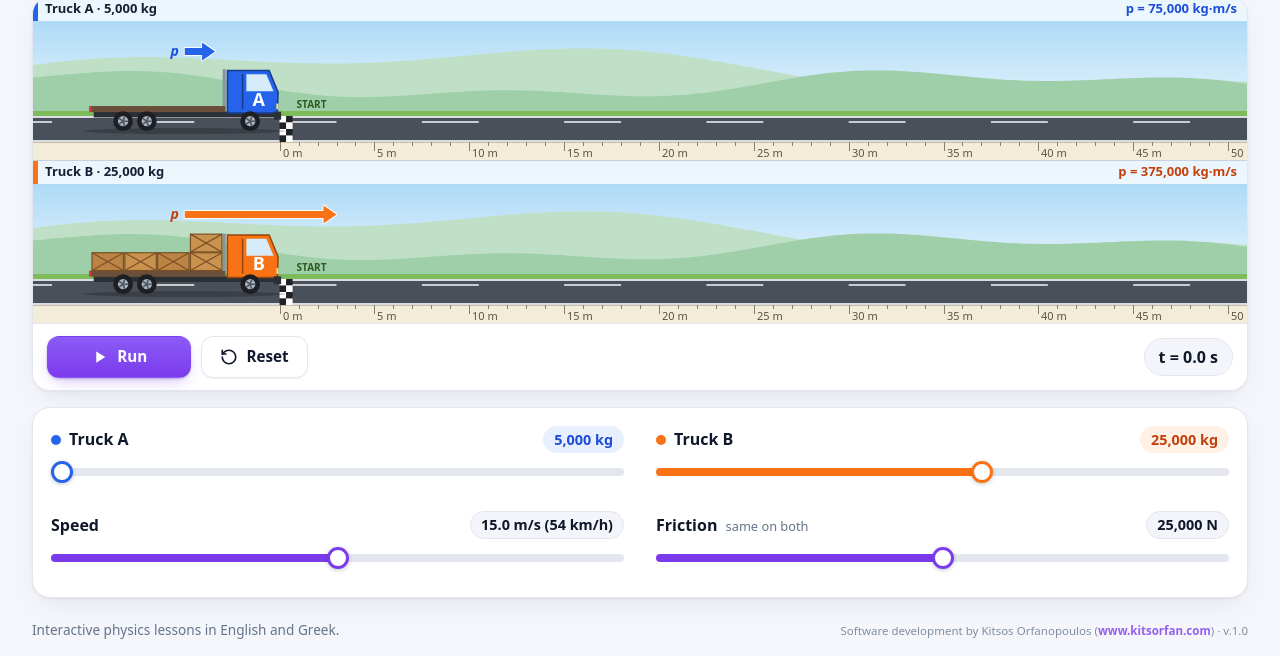
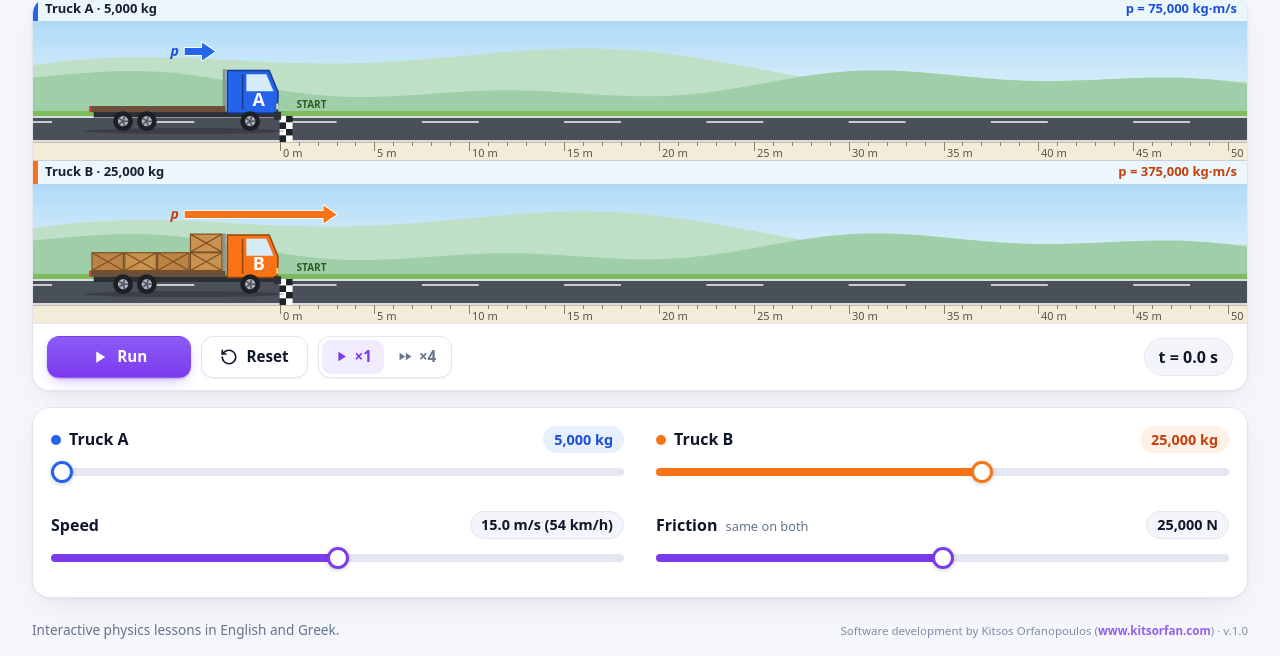
Before and after one commit to kitsorfan/AcceleratingEducation, a website built with Vite: page index.html in a window 1280 px wide. Shown: the part 222-878 px from the top of the page. Built offline with nearby package versions, Linux system fonts and the light colour scheme.

Commit message:
feat(momentum): add a fast-forward switch next to reset
×1 | ×4: both options always in view, so normal speed is one click
away (F toggles too). Fast forward multiplies the automatic speed-up of
long runs, the clock shows the total, and the choice stays across runs.

```diff
--- a/src/lessons/momentum/lesson.ts
+++ b/src/lessons/momentum/lesson.ts
@@ -45,6 +45,8 @@ const TRUCK_IDS: readonly TruckId[] = ['a', 'b'];
 const MAX_FRAME_STEP = 0.1;
 /** Runs longer than this (s) play faster, so a class never waits much longer than this. */
 const MAX_RUN_SECONDS = 20;
+/** How much faster the fast-forward button plays, on top of the automatic speed-up. */
+export const FAST_FORWARD = 4;
 /** Canvas heights (px): the road never gets shorter than this, nor taller than this share of the window. */
 const MIN_SCENE_HEIGHT = 220;
 const SCENE_SHARE = 0.6;
@@ -69,9 +71,9 @@ const newtons = (value: number): string => `${num(value)} N`;
 /** A symbol with the truck's letter as subscript, e.g. p_A, as safe HTML. */
 const symbol = (letter: string, id: TruckId): string => `<i>${letter}</i><sub>${escapeHtml(sub(id))}</sub>`;
 
-/** How much faster than real time a run of this length plays (1 = real time). */
-export function playbackSpeed(duration: number): number {
-  return Math.max(1, Math.ceil(duration / MAX_RUN_SECONDS));
+/** How much faster than real time a run of this length plays (1 = real time), with or without fast forward. */
+export function playbackSpeed(duration: number, fast = false): number {
+  return Math.max(1, Math.ceil(duration / MAX_RUN_SECONDS)) * (fast ? FAST_FORWARD : 1);
 }
 
 /** Reads the step from a URL hash like "#step-3". */
@@ -133,6 +135,8 @@ function lookup(root: HTMLElement) {
     runLabel: query(root, '#run-label', HTMLSpanElement),
     runIcon: query(root, '#run-icon', SVGUseElement),
     reset: query(root, '#reset', HTMLButtonElement),
+    speedButtons: queryAll(root, '[data-fast]', HTMLButtonElement),
+    fastLabel: query(root, '#fast-label', HTMLSpanElement),
     newProblem: query(root, '#new-problem', HTMLButtonElement),
     clock: query(root, '#clock', HTMLOutputElement),
     speed: query(root, '#speed', HTMLInputElement),
@@ -162,6 +166,8 @@ export class MomentumLesson {
   private state: RunState = 'ready';
   /** Simulated time since the start (s). */
   private time = 0;
+  /** Fast forward stays on across runs and resets until normal speed is chosen again. */
+  private fast = false;
   private prediction: Prediction | null = null;
   private lastFrame: number | null = null;
   private frameRequested = false;
@@ -201,6 +207,9 @@ export class MomentumLesson {
 
     els.run.addEventListener('click', () => this.toggleRun());
     els.reset.addEventListener('click', () => this.reset());
+    for (const button of els.speedButtons) {
+      button.addEventListener('click', () => this.setFast(button.dataset['fast'] === 'true'));
+    }
     els.newProblem.addEventListener('click', () => this.newProblem());
     for (const tab of els.tabs) tab.addEventListener('click', () => this.goTo(stepFromHash(`#step-${tab.dataset['step']}`)));
     for (const button of els.predictions) {
@@ -237,6 +246,8 @@ export class MomentumLesson {
       this.toggleRun();
     } else if (event.code === 'KeyR') {
       this.reset();
+    } else if (event.code === 'KeyF') {
+      this.setFast(!this.fast);
     } else if (event.code === 'KeyN') {
       this.newProblem();
     }
@@ -285,6 +296,12 @@ export class MomentumLesson {
     this.invalidate();
   }
 
+  /** Fast forward or normal speed, from now on: a run in progress keeps going. */
+  private setFast(fast: boolean): void {
+    this.fast = fast;
+    this.invalidate();
+  }
+
   private finish(): void {
     this.time = runDuration(this.plan);
     this.state = 'finished';
@@ -320,7 +337,7 @@ export class MomentumLesson {
     if (this.state === 'running') {
       const duration = runDuration(this.plan);
       if (this.lastFrame !== null) {
-        const step = Math.min((now - this.lastFrame) / 1000, MAX_FRAME_STEP) * playbackSpeed(duration);
+        const step = Math.min((now - this.lastFrame) / 1000, MAX_FRAME_STEP) * playbackSpeed(duration, this.fast);
         this.time = Math.min(this.time + step, duration);
       }
       this.lastFrame = now;
@@ -378,7 +395,14 @@ export class MomentumLesson {
     const icon = state === 'running' ? '#i-pause' : '#i-play';
     if (els.runIcon.getAttribute('href') !== icon) els.runIcon.setAttribute('href', icon);
     els.run.dataset['state'] = state;
-    const speed = playbackSpeed(runDuration(this.plan));
+    setText(els.fastLabel, `×${FAST_FORWARD}`);
+    for (const button of els.speedButtons) {
+      const fast = button.dataset['fast'] === 'true';
+      button.setAttribute('aria-pressed', String(fast === this.fast));
+      const label = fast ? t('fastForward', { k: FAST_FORWARD }) : t('normalSpeed');
+      if (button.getAttribute('aria-label') !== label) button.setAttribute('aria-label', label);
+    }
+    const speed = playbackSpeed(runDuration(this.plan), this.fast);
     const time = num(this.time, 1);
     setText(els.clock, speed > 1 ? t('clockFast', { t: time, k: speed }) : t('clock', { t: time }));
   }
--- a/src/lessons/momentum/strings.ts
+++ b/src/lessons/momentum/strings.ts
@@ -31,6 +31,9 @@ const en = {
   resume: 'Continue',
   runAgain: 'Run again',
   reset: 'Reset',
+  playbackSpeed: 'Playback speed',
+  normalSpeed: 'Normal speed ×1',
+  fastForward: 'Fast forward ×{k}',
   newProblem: 'New problem',
   clock: 't = {t} s',
   clockFast: 't = {t} s (×{k})',
@@ -109,6 +112,9 @@ const el: Record<MomentumKey, string> = {
   resume: 'Συνέχεια',
   runAgain: 'Ξανά',
   reset: 'Επαναφορά',
+  playbackSpeed: 'Ταχύτητα προβολής',
+  normalSpeed: 'Κανονική ταχύτητα ×1',
+  fastForward: 'Γρήγορη προώθηση ×{k}',
   newProblem: 'Νέο πρόβλημα',
   clock: 't = {t} s',
   clockFast: 't = {t} s (×{k})',
--- a/src/lessons/momentum/template.ts
+++ b/src/lessons/momentum/template.ts
@@ -5,6 +5,7 @@ const ICONS = /* html */ `
 <svg class="sprite" aria-hidden="true" focusable="false">
   <symbol id="i-play" viewBox="0 0 24 24"><path d="M7 4.5v15l12-7.5z" fill="currentColor" stroke="none"/></symbol>
   <symbol id="i-pause" viewBox="0 0 24 24"><rect x="6" y="4.5" width="4" height="15" rx="1.2" fill="currentColor" stroke="none"/><rect x="14" y="4.5" width="4" height="15" rx="1.2" fill="currentColor" stroke="none"/></symbol>
+  <symbol id="i-forward" viewBox="0 0 24 24"><path d="M2.5 6v12l9-6z" fill="currentColor" stroke="none"/><path d="M12.5 6v12l9-6z" fill="currentColor" stroke="none"/></symbol>
   <symbol id="i-reset" viewBox="0 0 24 24"><path d="M3 12a9 9 0 1 0 9-9 9.75 9.75 0 0 0-6.74 2.74L3 8"/><path d="M3 3v5h5"/></symbol>
   <symbol id="i-shuffle" viewBox="0 0 24 24"><path d="m18 14 4 4-4 4"/><path d="m18 2 4 4-4 4"/><path d="M2 18h1.97a4 4 0 0 0 3.3-1.7l5.46-8.6a4 4 0 0 1 3.3-1.7H22"/><path d="M2 6h1.97a4 4 0 0 1 3.43 1.94l.48.74"/><path d="M22 18h-6.04a4 4 0 0 1-3.3-1.8l-.36-.45"/></symbol>
 </svg>`;
@@ -63,6 +64,10 @@ ${ICONS}
     <div class="transport">
       <button type="button" class="btn btn-primary btn-run" id="run">${icon('play', 'run-icon')}<span id="run-label"></span></button>
       <button type="button" class="btn btn-outline" id="reset">${icon('reset')}<span data-i18n="reset"></span></button>
+      <div class="speed-switch" role="group" data-i18n-label="playbackSpeed">
+        <button type="button" data-fast="false" aria-pressed="true">${icon('play')}<span>×1</span></button>
+        <button type="button" data-fast="true" aria-pressed="false">${icon('forward')}<span id="fast-label"></span></button>
+      </div>
       <button type="button" class="btn btn-outline" id="new-problem" hidden>${icon('shuffle')}<span data-i18n="newProblem"></span></button>
       <output class="clock" id="clock"></output>
     </div>
--- a/src/style.css
+++ b/src/style.css
@@ -684,6 +684,52 @@ body {
   opacity: 0.9;
 }
 
+/* Playback speed: normal (×1) or fast forward (×4), both always in view. */
+.speed-switch {
+  display: inline-flex;
+  gap: 2px;
+  padding: 3px;
+  border: 1px solid var(--border);
+  border-radius: 12px;
+  background: var(--surface);
+  box-shadow: var(--shadow-sm);
+}
+
+.speed-switch button {
+  display: inline-flex;
+  align-items: center;
+  gap: 6px;
+  min-height: 34px;
+  padding: 0 12px;
+  border: 0;
+  border-radius: 9px;
+  background: transparent;
+  color: var(--muted);
+  font: inherit;
+  font-size: 0.95rem;
+  font-weight: 700;
+  font-variant-numeric: tabular-nums;
+  cursor: pointer;
+  -webkit-tap-highlight-color: transparent;
+  transition:
+    background-color 0.15s,
+    color 0.15s;
+}
+
+.speed-switch button:hover {
+  color: var(--text);
+}
+
+.speed-switch .icon {
+  width: 15px;
+  height: 15px;
+}
+
+.speed-switch button[aria-pressed='true'] {
+  background: var(--accent-soft);
+  color: var(--accent);
+}
+
 /* ---- Simulation --------------------------------------------------------------------------- */
 
 .sim {
```
Also changed, not shown: e2e/lesson.spec.ts (+28 -0 lines), src/lessons/momentum/scene.test.ts (+6 -1 lines), README.md.
